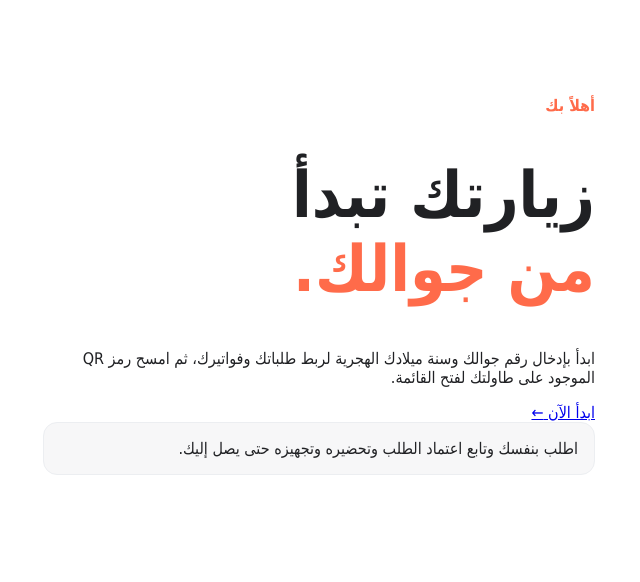
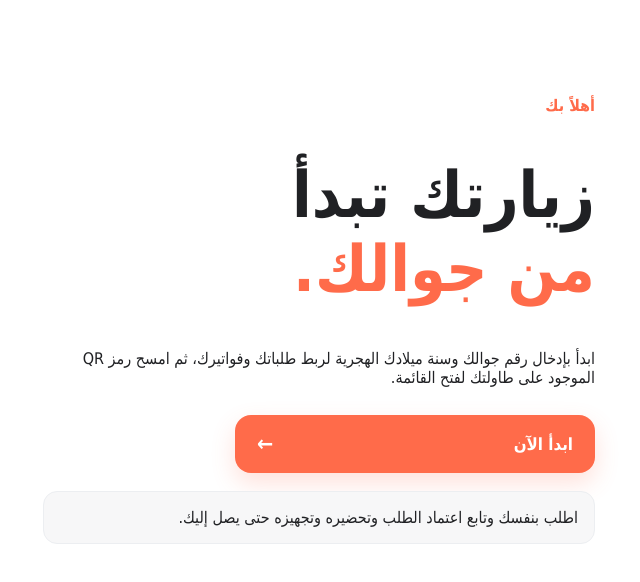
Before and after one commit to youef/restaurant-system, a Next.js app in the folder apps/customer/: page / in a window 1280 px wide. Shown: the top 582 px of the page, without its empty margins (321-961 px from the left). Built offline with nearby package versions, Linux system fonts and the light colour scheme.

Commit message:
Style customer homepage start button

```diff
--- a/apps/customer/src/app/globals.css
+++ b/apps/customer/src/app/globals.css
@@ -803,3 +803,7 @@ body {
 .customer-visit-actions .action-button.secondary{background:transparent;color:var(--ink);border:1px solid var(--line)}
 .customer-visit-actions button:disabled{opacity:.6;cursor:not-allowed}
 @media(max-width:480px){.customer-visit-actions .action-button{flex:1 1 100%}}
+
+.customer-start-button{display:flex;align-items:center;justify-content:space-between;gap:12px;width:100%;max-width:360px;min-height:58px;margin:28px 0 18px;padding:0 22px;border:0;border-radius:16px;background:var(--accent);color:#fff;text-decoration:none;font-weight:900;font-size:1.05rem;box-shadow:0 10px 24px rgba(255,107,74,.2);transition:transform .18s ease,filter .18s ease}
+.customer-start-button:hover{filter:brightness(.96);transform:translateY(-2px)}
+.customer-start-button span{font-size:1.35rem}
```
